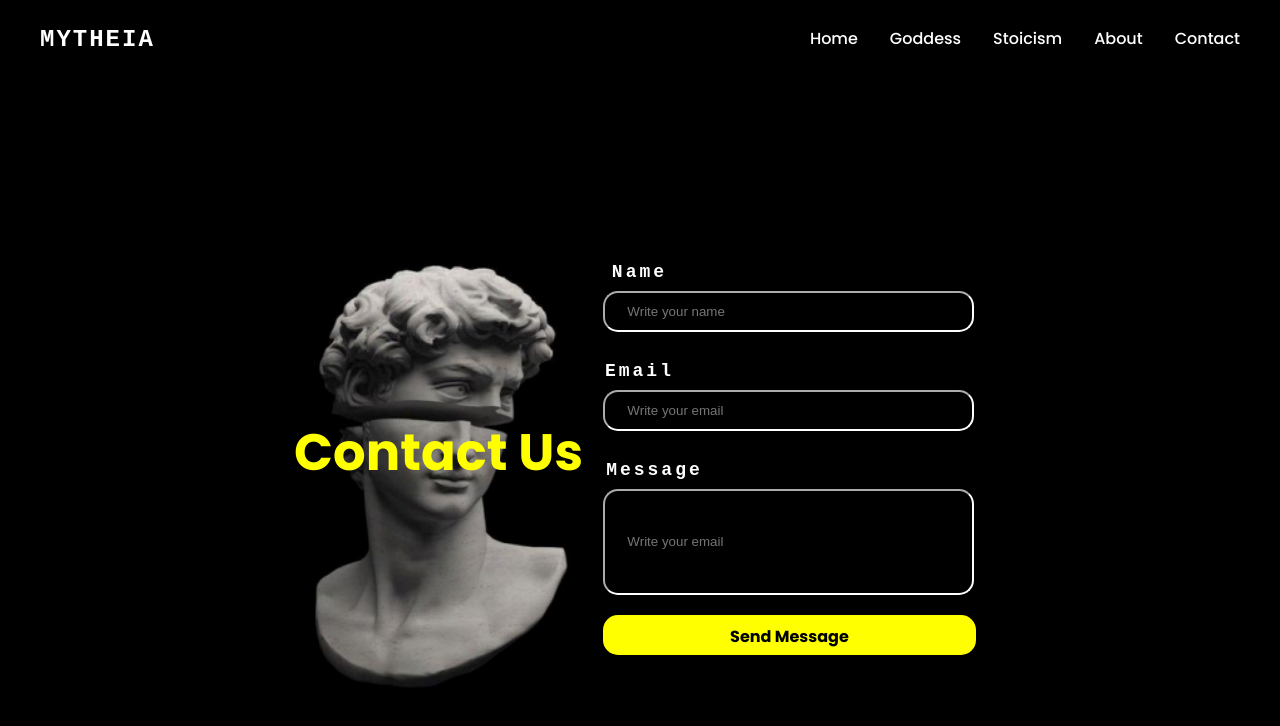
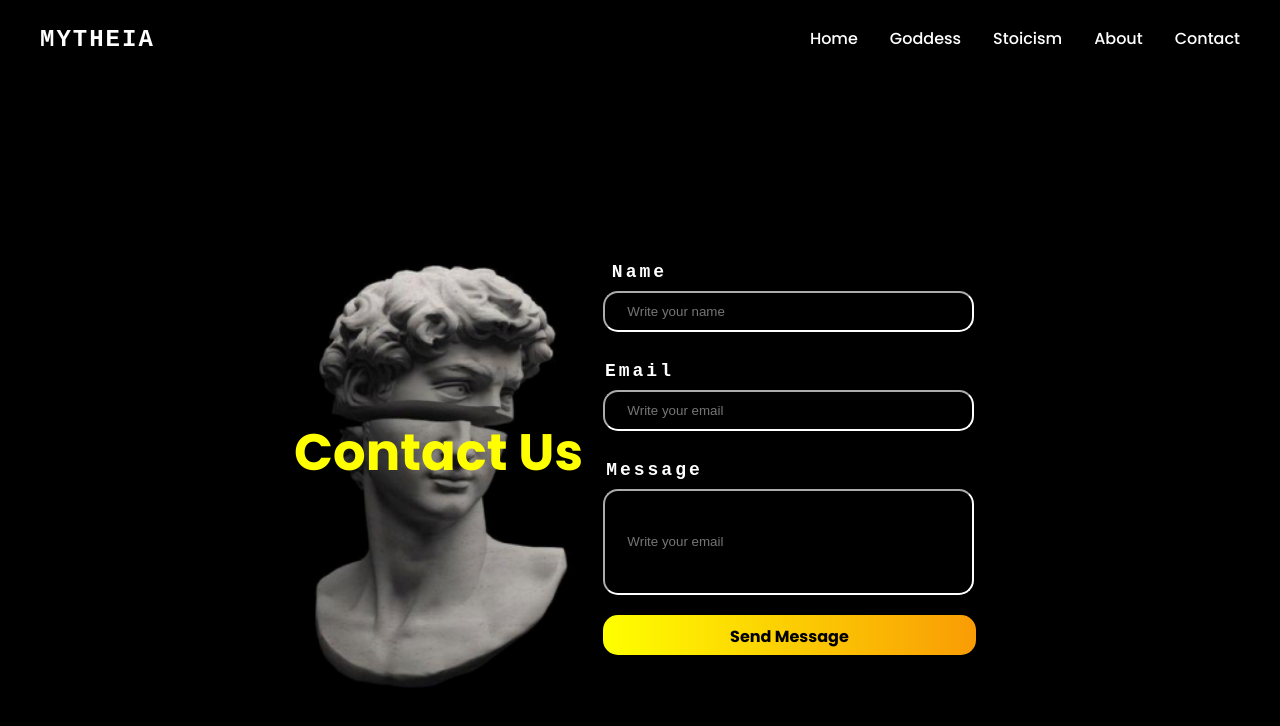
Before and after one commit to MV-99/Mytheia_Web, a React (Vite) app in the folder @latest/: page /contact in a window 1280 px wide. Shown: the top 726 px of the page. Built offline with nearby package versions, Linux system fonts and the light colour scheme.

Commit message:
about the last

```diff
--- a/@latest/src/pages/contact/contact.jsx
+++ b/@latest/src/pages/contact/contact.jsx
@@ -47,7 +47,7 @@ export default function Contact() {
           width: '350px', height: '100px', borderRadius: '15px', outline: 'none',
           borderColor: 'white', backgroundColor: 'black', color: 'white',paddingLeft: '15px'
         }} />
-        <button className="contact-btn-anim"  onClick={Notificacion} style={{ width: '373px', height: '40px', borderRadius: '15px', backgroundColor: 'yellow', color: 'black', cursor: 'pointer', marginTop: '20px', fontWeight: 'bold' }}>Send Message</button>
+        <button className="contact-btn-anim"  onClick={Notificacion} style={{ width: '373px', height: '40px', borderRadius: '15px', background:'linear-gradient(to right, yellow, rgb(249, 156, 5))', color: 'black', cursor: 'pointer', marginTop: '20px', fontWeight: 'bold' }}>Send Message</button>
       </div>
     </div>
   );
--- a/@latest/src/styles/contact.css
+++ b/@latest/src/styles/contact.css
@@ -4,7 +4,7 @@
 }
 .contact-btn-anim:hover {
  /*esto es para animar el boton pt2*/
-  background: #ffe066;
+  background:yellow;
   transform: scale(1.05);
   box-shadow: 0 4px 12px rgba(0,0,0,0.15);
 }
```
